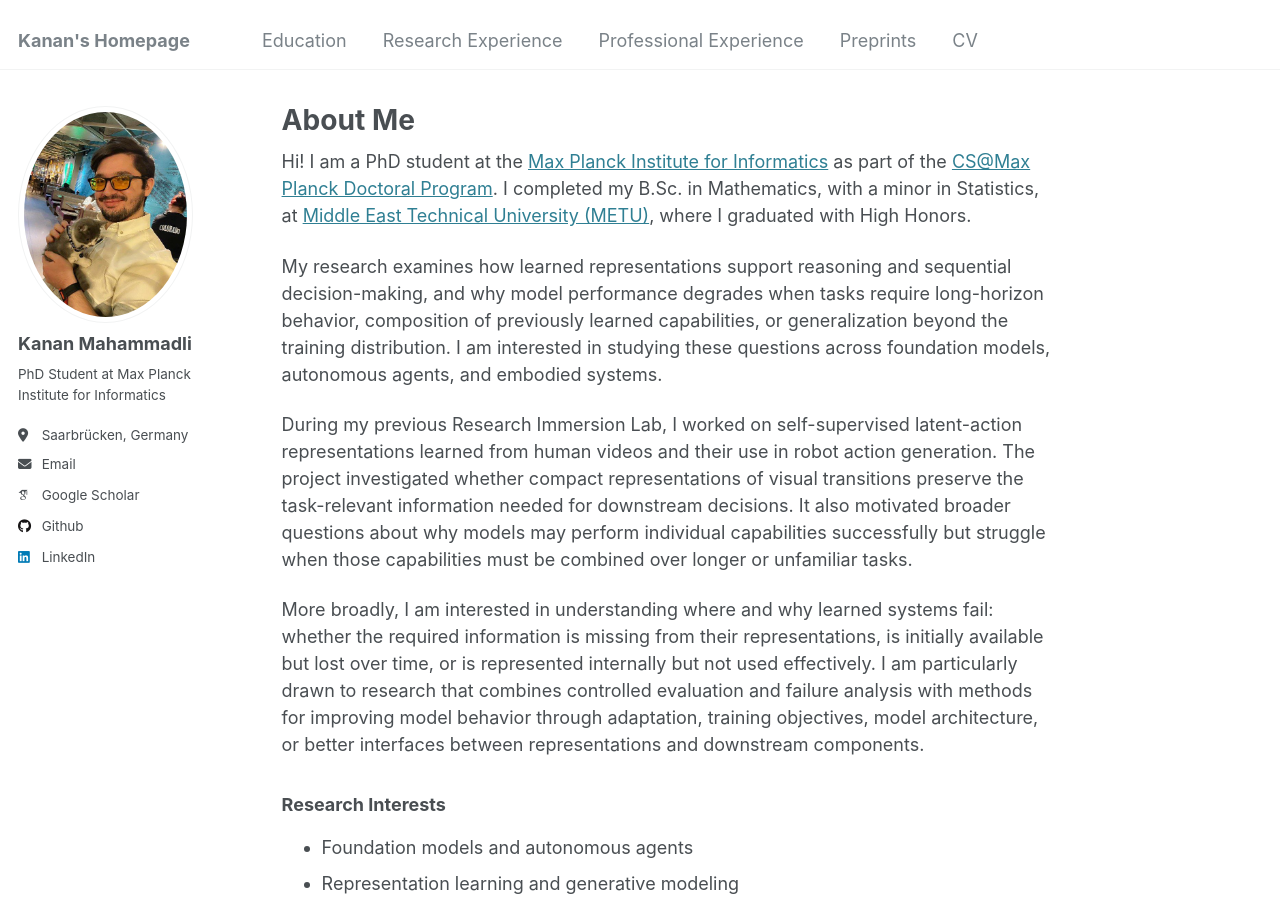
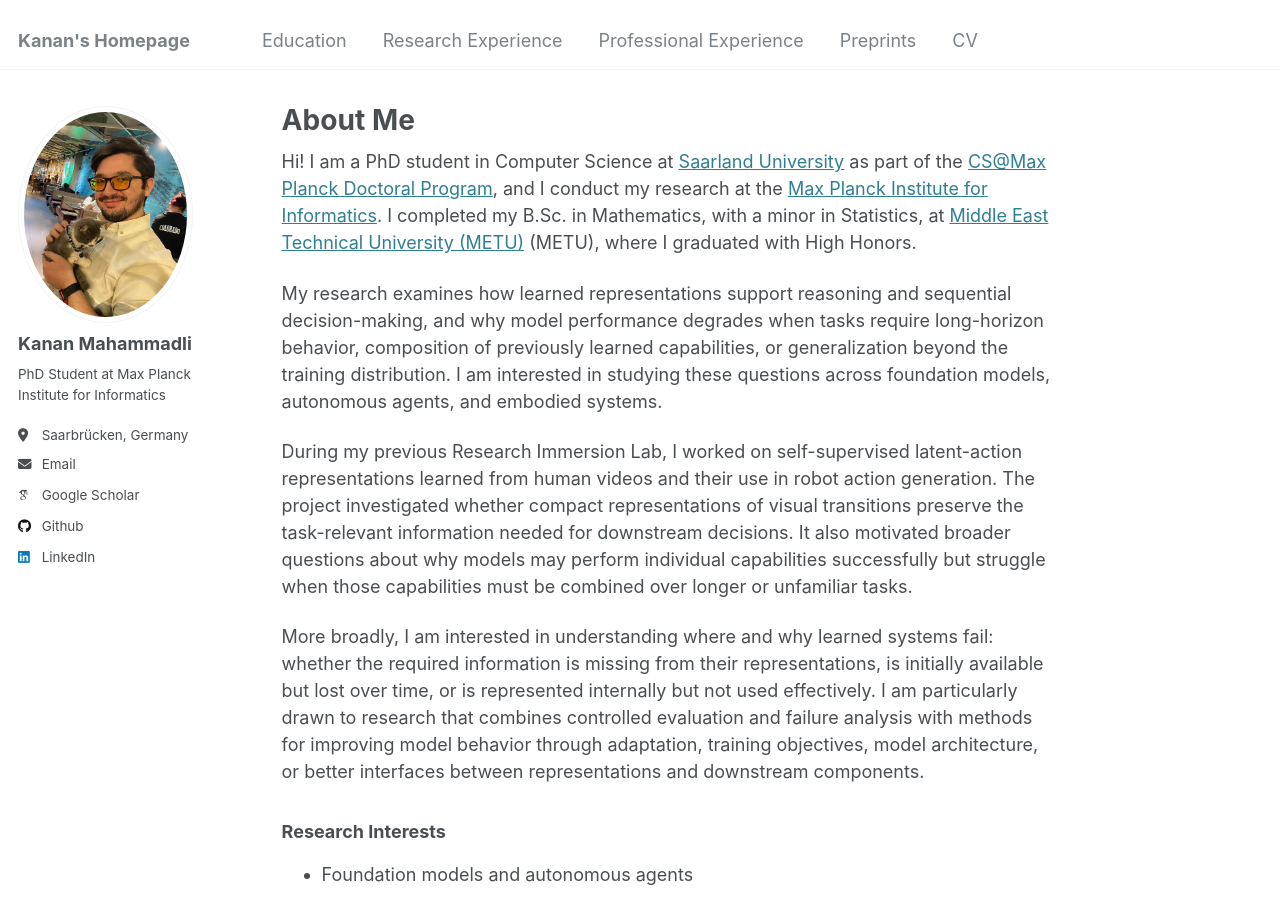
Before and after one commit to KananMahammadli/kananmahammadli.github.io, a Jekyll site: the page built from _pages/about.md, in a window 1280 px wide and 900 px high. Built offline with Jekyll 4.4.1, drawn with Linux system fonts in a browser that asks for light colours; some web fonts are replaced.

Commit message:
update profile

```diff
--- a/_pages/about.md
+++ b/_pages/about.md
@@ -7,7 +7,7 @@ redirect_from:
   - /about.html
 ---
 
-Hi! I am a PhD student at the [Max Planck Institute for Informatics](https://www.mpi-inf.mpg.de/home) as part of the [CS@Max Planck Doctoral Program](https://www.cis.mpg.de/csmaxplanck-overview/). I completed my B.Sc. in Mathematics, with a minor in Statistics, at [Middle East Technical University (METU)](https://www.metu.edu.tr/), where I graduated with High Honors.
+Hi! I am a PhD student in Computer Science at [Saarland University](https://www.uni-saarland.de/en/home.html) as part of the [CS@Max Planck Doctoral Program](https://www.cis.mpg.de/csmaxplanck-overview/), and I conduct my research at the [Max Planck Institute for Informatics](https://www.mpi-inf.mpg.de/home). I completed my B.Sc. in Mathematics, with a minor in Statistics, at [Middle East Technical University (METU)](https://www.metu.edu.tr/) (METU), where I graduated with High Honors.
 
 My research examines how learned representations support reasoning and sequential decision-making, and why model performance degrades when tasks require long-horizon behavior, composition of previously learned capabilities, or generalization beyond the training distribution. I am interested in studying these questions across foundation models, autonomous agents, and embodied systems.
 
```
